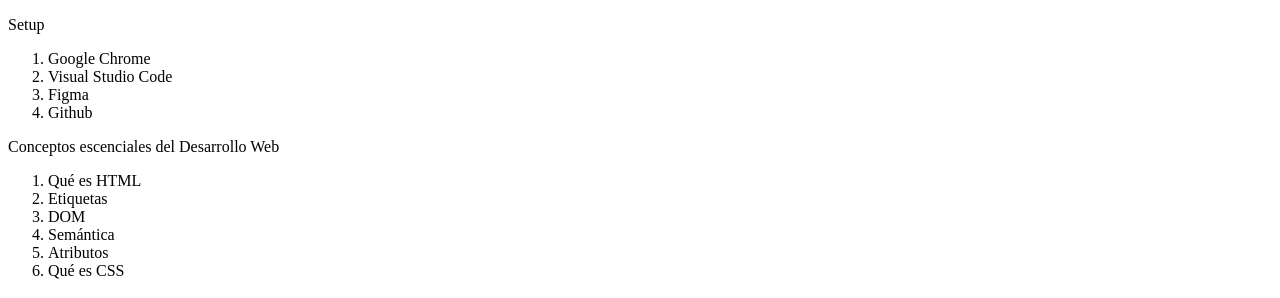
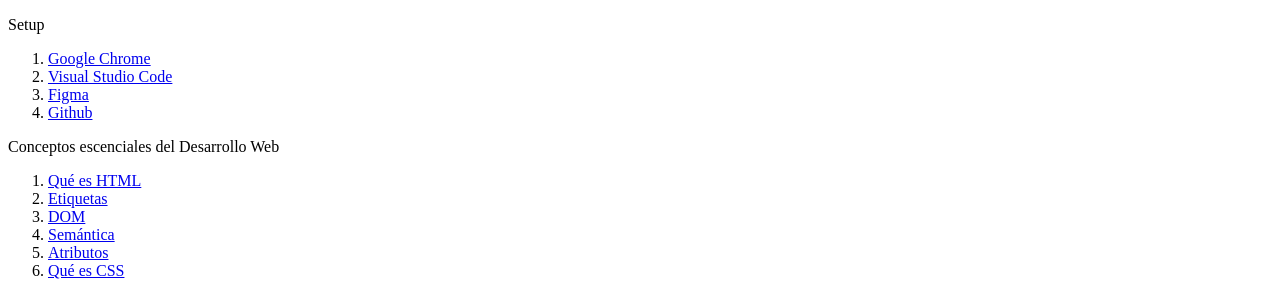
Before and after one commit to cobymotion/leonidas-introduccion-html-css, a plain HTML site: page index.html in a window 1280 px wide. Shown: the top 298 px of the page. Drawn offline with Linux system fonts and the light colour scheme.

Commit message:
Enlaces clase 17

```diff
--- a/index.html
+++ b/index.html
@@ -12,19 +12,50 @@
         <p>Setup</p>
         <nav>
             <ol>
-                <li>Google Chrome</li>
-                <li>Visual Studio Code</li>
-                <li>Figma</li>
-                <li>Github</li>
+                <li> <a href="#google-chrome">Google Chrome</a></li>
+                <li> <a href="#vsc">Visual Studio Code</a></li>
+                <li>
+                    <a href="#figma">
+                        Figma
+                    </a>
+                </li>
+                <li>
+                    <a href="#github">
+                        Github
+                    </a>
+                </li>
             </ol>
             <p>Conceptos escenciales del Desarrollo Web</p>
             <ol>
-                <li>Qué es HTML</li>
-                <li>Etiquetas</li>
-                <li>DOM</li>
-                <li>Semántica</li>
-                <li>Atributos</li>
-                <li>Qué es CSS</li>
+                <li>
+                    <a href="#html">
+                        Qué es HTML
+                    </a>
+                </li>
+                <li>
+                    <a href="#etiquetas">
+                        Etiquetas
+                    </a>
+                </li>
+                <li>
+                    <a href="#dom">
+                        DOM
+                    </a>
+                </li>
+                <li>
+                    <a href="#semantica">
+                        Semántica
+                    </a>
+                </li>
+                <li>
+                    <a href="#atributos">
+                        Atributos</li>
+                    </a>
+                <li>
+                    <a href="#css">
+                        Qué es CSS
+                    </a>
+                </li>
             </ol>
         </nav>
     </header>
@@ -32,32 +63,32 @@
     <p>Este es el inicio de tu carrera como Desarrollador Web, empezarás aprendiendo HTML y CSS para la creación de contenidos, en el nivel 2 aprenderás de componentes y en 3 sobre layouts.</p>
     <h2>Setup</h2>
     <img src="images/google-chrome.png" alt="Logo de Google Chrome" title="Logo de Google Chrome" />
-    <h3>1. Google Chrome</h3>
+    <h3 id="google-chrome">1. Google Chrome</h3>
     <p> Chrome va a ser el navegador que utilizaremos en el curso por su extenso soporte de nuevos estándares y herramientas de desarrollo avanzadas y de amigable uso.</p>
     <img src="images/visual-studio-code.png" alt="Logo de Visual Studio Code"  title="Logo de Visual Studio Code"/>
-    <h3>2. Visual Studio Code</h3>
+    <h3 id="vsc">2. Visual Studio Code</h3>
     <p>Visual Studio Code es el editor de texto más popular y potente del mercado actualmente, su fácil uso y la capacidad de extenderlo por medio de plugins lo hace el complemento perfecto para cualquier programador sin importar el lenguaje en el que se desemvuelva.</p>
     <img src="images/figma.png" alt="Logo de Figma" title="Logo de Figma" />
-    <h3>3. Figma</h3>
+    <h3 id="figma">3. Figma</h3>
     <p>Figma es una la herramienta más popular en la actualidad para entregar diseños a los desarrolladores para su implementación por su fácil uso porque puede ser usado directamente desde el navegador.</p>
     <img src="images/github.png" alt="Logo de Github"  title="Logo de Github" />
-    <h3>4. GitHub</h3>
+    <h3 id="github">4. GitHub</h3>
     <p>Así como en Facebook te encuentran tus amigos, en Github te encuentran otras programadoras y programadores de todo el mundo, en vez de subir fotos de tus viajes aquí subes tu código y puedes elegir hacerlo “open source” o guardarlo de manera privada, Github será esencial para almacenar tu futuro portafolio.</p>
     <hr>
     <h2>Conceptos esenciales del Desarrollo Web</h2>
-    <h3>Qué es HTML</h3>
+    <h3 id="html">Qué es HTML</h3>
     <p>Hyper Text Markup Language o Lenguaje de marcas Hipertexto. Es el componente más básico de la web. Define el significado y la estructura del contenido.</p>
-    <h3>Etiquetas</h3>
+    <h3 id="etiquetas">Etiquetas</h3>
     <p>Las etiquetas HTML van a ayudarnos a brindar una estructura y semántica al contenido de nuestro website y cada una tiene características y usos diferentes aunque visualmente den un resultado similar.</p>
     <p>Muchas etiquetas son fácil de diferencias como los headings o las imágenes y otras diferentes como header, footer, section o div, aquí es donde la semántica será la respuesta y si sabemos un poco de inglés también podremos darnos una pequeña idea de su uso pero en este curso vamos a usar las más importantes y que serán parte de tu día a día como Software Developer.</p>
-    <h3>DOM</h3>
+    <h3 id="dom">DOM</h3>
     <p>El Document Object Model es una estructura de árbol que representará todos nuestros proyectos web como si un árbol genealógico fuera: padres, hijos, hermanos con niveles infinitos. cuando entendemos esta anidación podemos identificar dependencias, herencias en css y que tan complejo es nuestro proyecto.</p>
     <img src="images/dom.png" alt="Estructura de árbol que representa al DOM" title="Estructura de árbol que representa al DOM">
-    <h3>Semántica</h3>
+    <h3 id="semantica">Semántica</h3>
     <p>La semántica le brinda sentido a cada elemento existen en un sitio web, algunos elementos será meramente decorativos y no deben significar nada pero otros serán títulos y deberán estar en diferente jerarquías o alguna secciones serán más relevantes que otras, esto ayudará a los motores de búsqueda como Google o Duck Duck Go a diferenciar tu contenido, categorizar y será la herramientas más valiosa para estar en los primeros resultados de búsqueda SEO. También ayudará a la accesibilidad de tu sitio web, para que personas con habilidades diferentes puedan entender cada contenido.</p>
-    <h3>Atributos</h3>
+    <h3 id="atributos">Atributos</h3>
     <p>Los atributos le dan características extra a las etiquetas para complementar información y son pre programadas por el navegador, algunos atributos funcionan en todas las etiquetas de la misma forma como ‘class’ pero otros atributos funcionan en solo alguna etiquetas como src</p>
-    <h3>CSS</h3>
+    <h3 id="css">CSS</h3>
     <p>Hojas de Estilo en Cascada (del inglés Cascading Style Sheets) o CSS es el lenguaje de estilos utilizado para describir la presentación de documentos HTML</p>
     <img src="images/css.png" alt="Hojas de estilo en cascada" title="Hojas de estilo en cascada">
     <!-- Modelo de caja -->
@@ -86,6 +117,6 @@
     </ul>
     <h3>Modelo de caja</h3>
     <img src="images/noterindas.png" alt="No te rindas" title="No te rindas">
-
+    <p>Si tienes alguna pregunta escríbeme a <a href="mailto:coby10@gmail.com">coby10@gmail.com</a></p>
 </body>
 </html>
```
